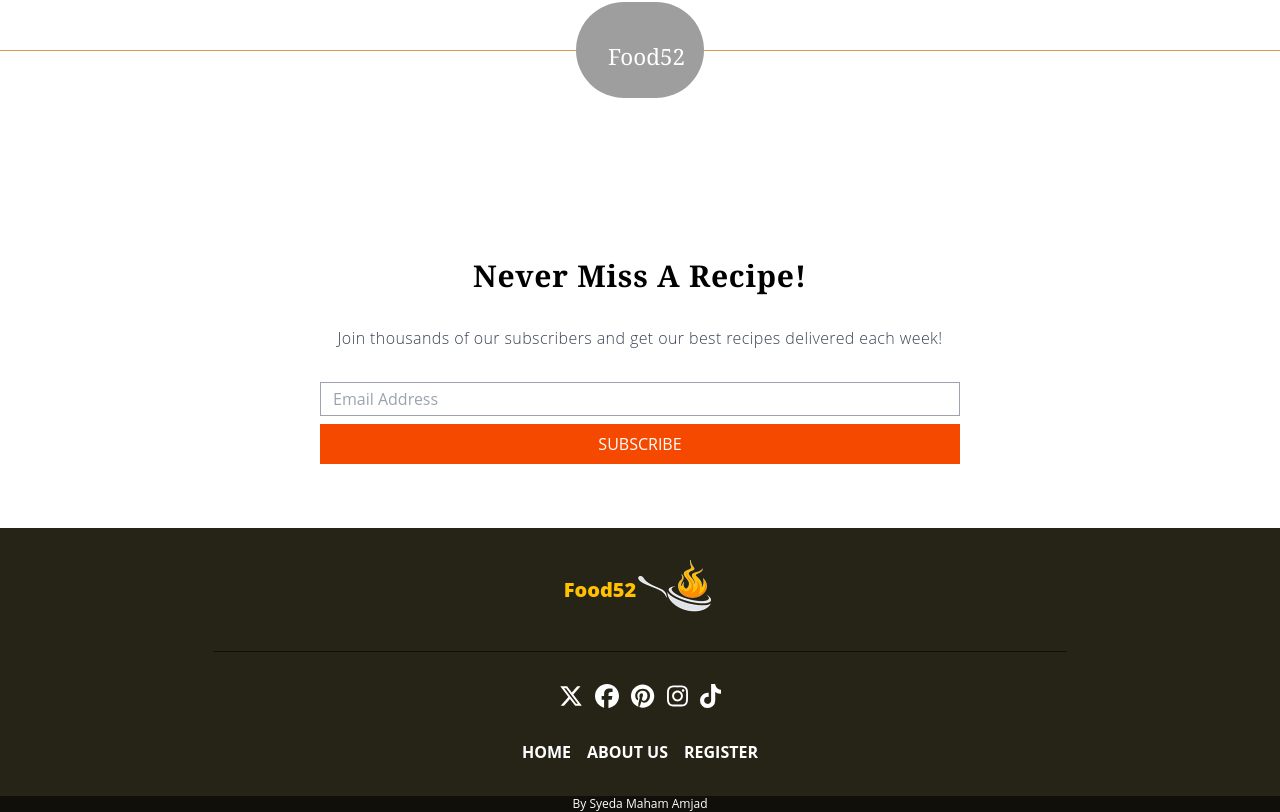
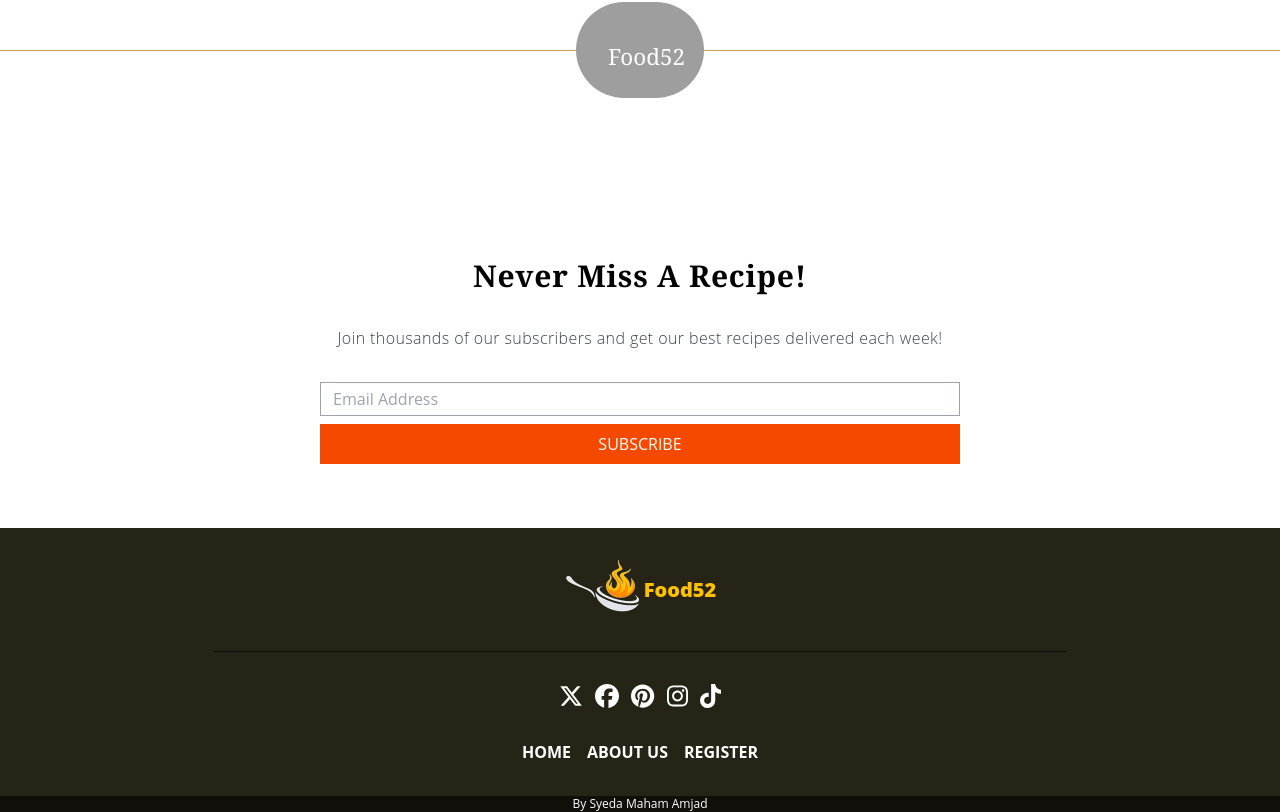
Before and after one commit to maham719/blog, a Next.js app: page / in a window 1280 px wide. Shown: the part 3568-4380 px from the top of the page. Built offline with nearby package versions, Linux system fonts and the light colour scheme; grey boxes are pictures that could not be loaded.

Commit message:
Update Footer.tsx

```diff
--- a/src/app/components/Footer.tsx
+++ b/src/app/components/Footer.tsx
@@ -19,14 +19,15 @@
 
         {/* footer's second section */}
         <div className="flex flex-col md:flex-row items-center justify-center  w-full md:w-2/3 gap-8 ">
-          {/* Contact Section */}
+
 
 
           {/* Follow Us Section */}
           <div className="flex flex-col items-center w-full md:w-full gap-8">
           <div className=" flex  justify-center items-center">
+             <img src="images/LogoDark.png" alt="Logo" className="w-20" />
           <h1 className="font-extrabold text-xl text-[#FFC101]">Food52</h1>
-          <img src="images/LogoDark.png" alt="Logo" className="w-20" />
+
 
           </div>
           <hr className="w-full border-[#110f0a]"/>
```
